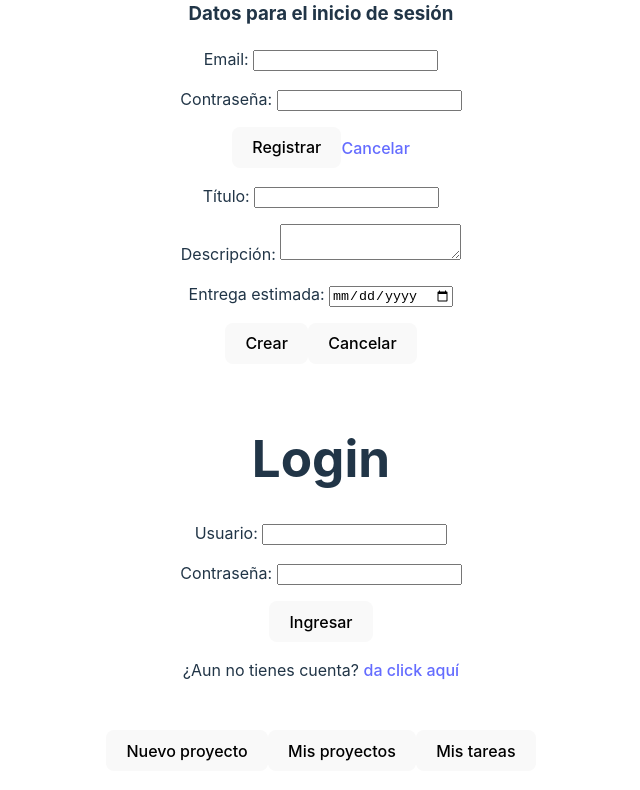
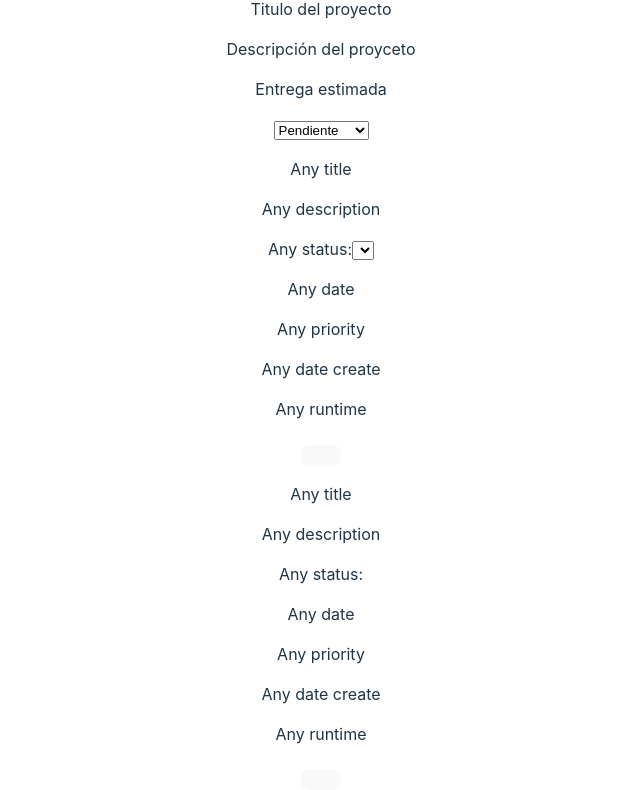
Before and after one commit to SayulRamirez/Gestor-de-tareas---UI---React, a React (Vite) app: page / in a window 1280 px wide. Shown: the part 760-1550 px from the top of the page, without its empty margins (319-959 px from the left). Built offline with nearby package versions, Linux system fonts and the light colour scheme.

Commit message:
Agregadas las rutas de /login y /reception

```diff
--- a/src/App.jsx
+++ b/src/App.jsx
@@ -11,8 +11,6 @@ import {TasksDetails} from "./components/TasksDetails.jsx";
 import {BrowserRouter, Route, Routes} from "react-router-dom";
 
 function App() {
-  //const [count, setCount] = useState(0)
-
 
   return (
     <>
@@ -24,12 +22,10 @@ function App() {
                       <Route path="/" element={<Login/>} />
                       <Route path="/login" element={<Login/>} />
                       <Route path="/register" element={<Register/>} />
+                      <Route path="/reception" element={<Main/>} />
                   </Routes>
               </div>
-              <Register register/>
               <NewProject newProject/>
-              <Login login/>
-              <Main main/>
               <Project project/>
               <Task task/>
               <TasksDetails taskDetails/>
```
